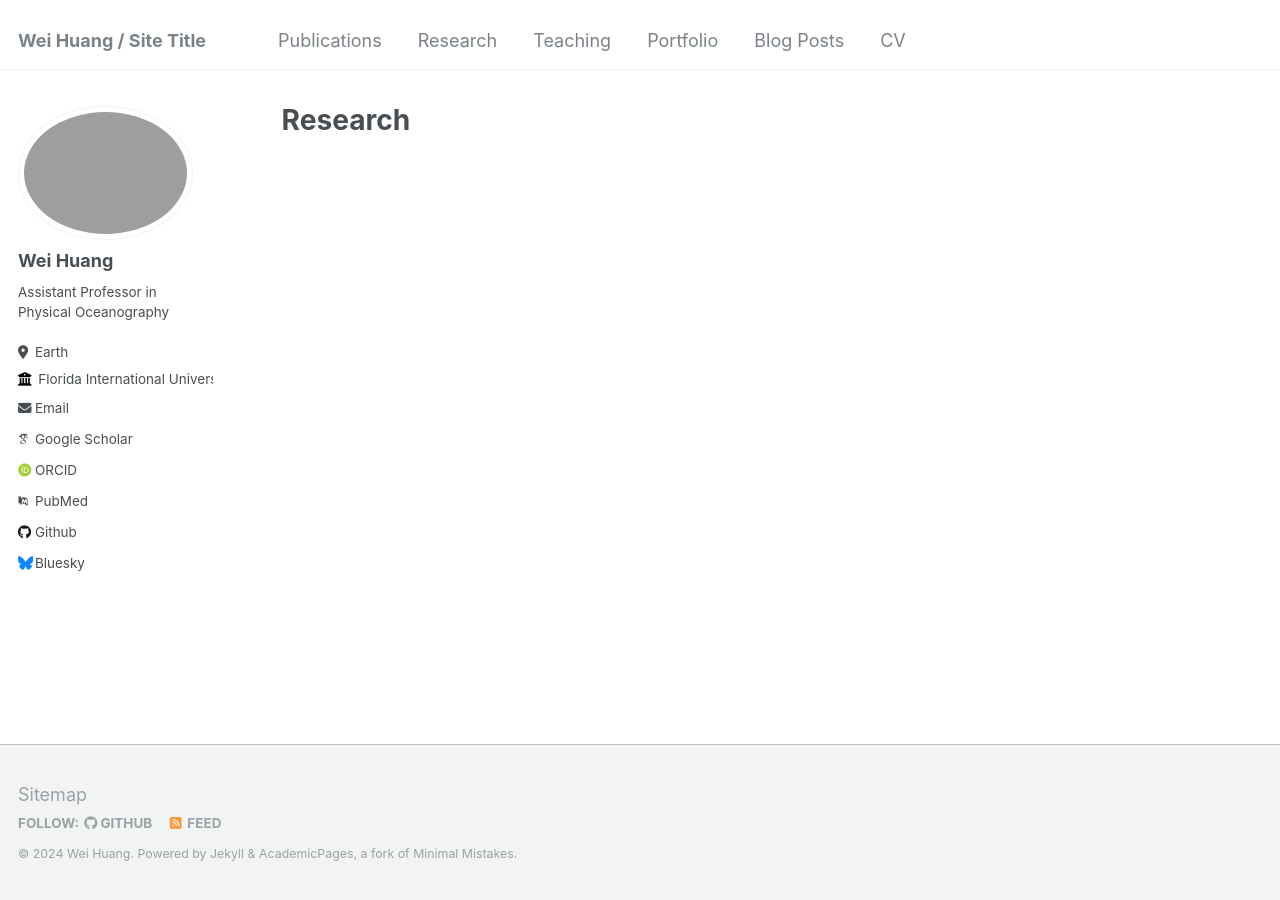
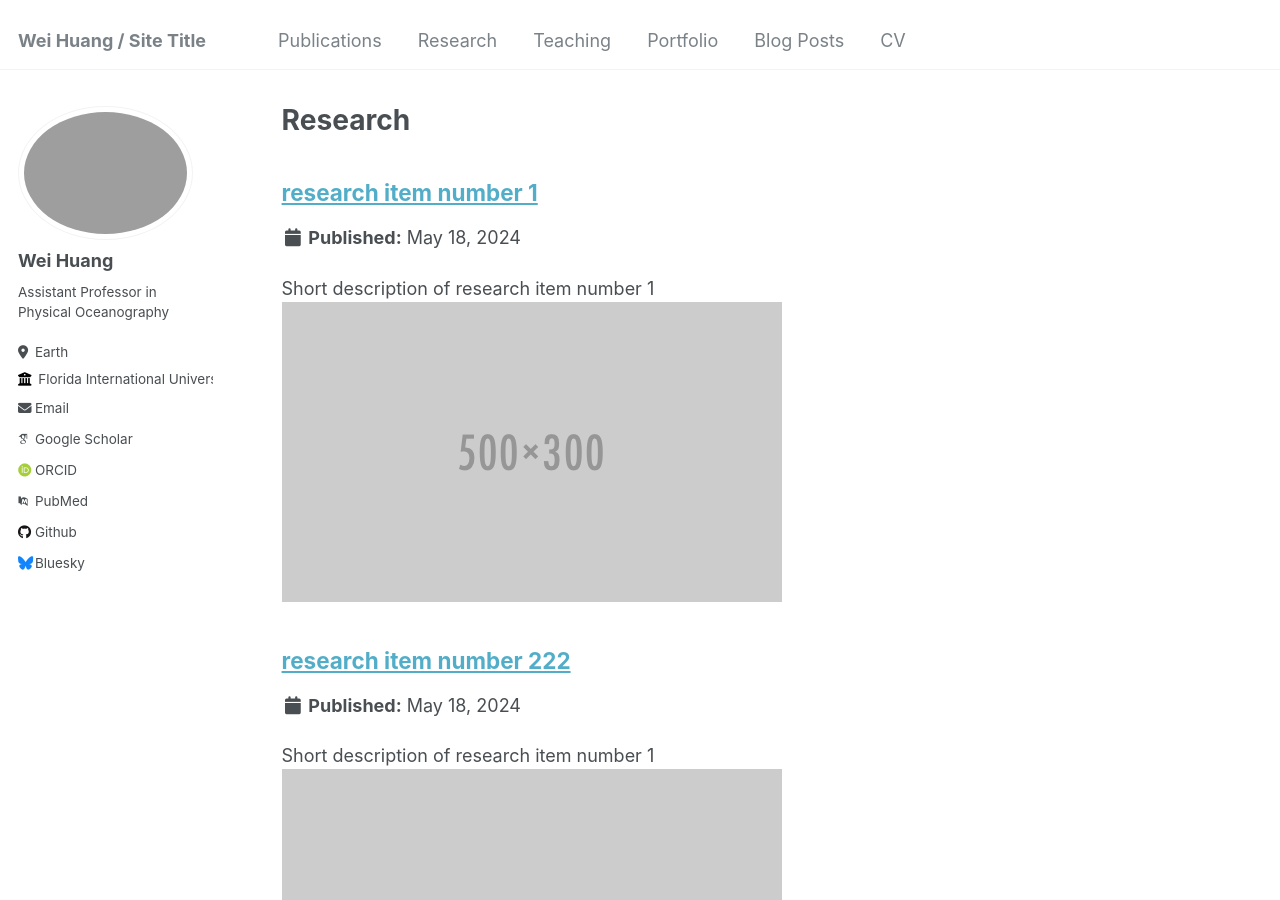
Before and after one commit to huang96169/huang96169.github.io, a Jekyll site: the page built from _pages/research.html, in a window 1280 px wide and 900 px high. Built offline with Jekyll 4.4.1, drawn with Linux system fonts in a browser that asks for light colours; some web fonts are replaced.

Commit message:
edit research

```diff
--- a/_config.yml
+++ b/_config.yml
@@ -211,7 +211,7 @@ collections:
   talks:
     output: true
     permalink: /:collection/:path/
-  researches:
+  research:
     output: true
     permalink: /:collection/:path/
 
@@ -266,7 +266,7 @@ defaults:
   # _research
   - scope:
       path: ""
-      type: researches
+      type: research
     values:
       layout: single
       author_profile: true
--- a/_pages/research.html
+++ b/_pages/research.html
@@ -7,6 +7,6 @@ author_profile: true
 
 {% include base_path %}
 
-{% for post in site.researches %}
+{% for post in site.research %}
   {% include archive-single.html %}
 {% endfor %}
--- a/_research/research-1.md
+++ b/_research/research-1.md
@@ -1,7 +1,7 @@
 ---
 title: "research item number 1"
 excerpt: "Short description of research item number 1<br/><img src='/images/500x300.png'>"
-collection: researches
+collection: research
 ---
 
 This is an item in your research. It can be have images or nice text. If you name the file .md, it will be parsed as markdown. If you name the file .html, it will be parsed as HTML.
--- a/_research/research-2.md
+++ b/_research/research-2.md
@@ -1,7 +1,7 @@
 ---
 title: "research item number 222"
 excerpt: "Short description of research item number 1<br/><img src='/images/500x300.png'>"
-collection: researches
+collection: research
 ---
 
 This is an item in your research. It can be have images or nice text. If you name the file .md, it will be parsed as markdown. If you name the file .html, it will be parsed as HTML.
```
